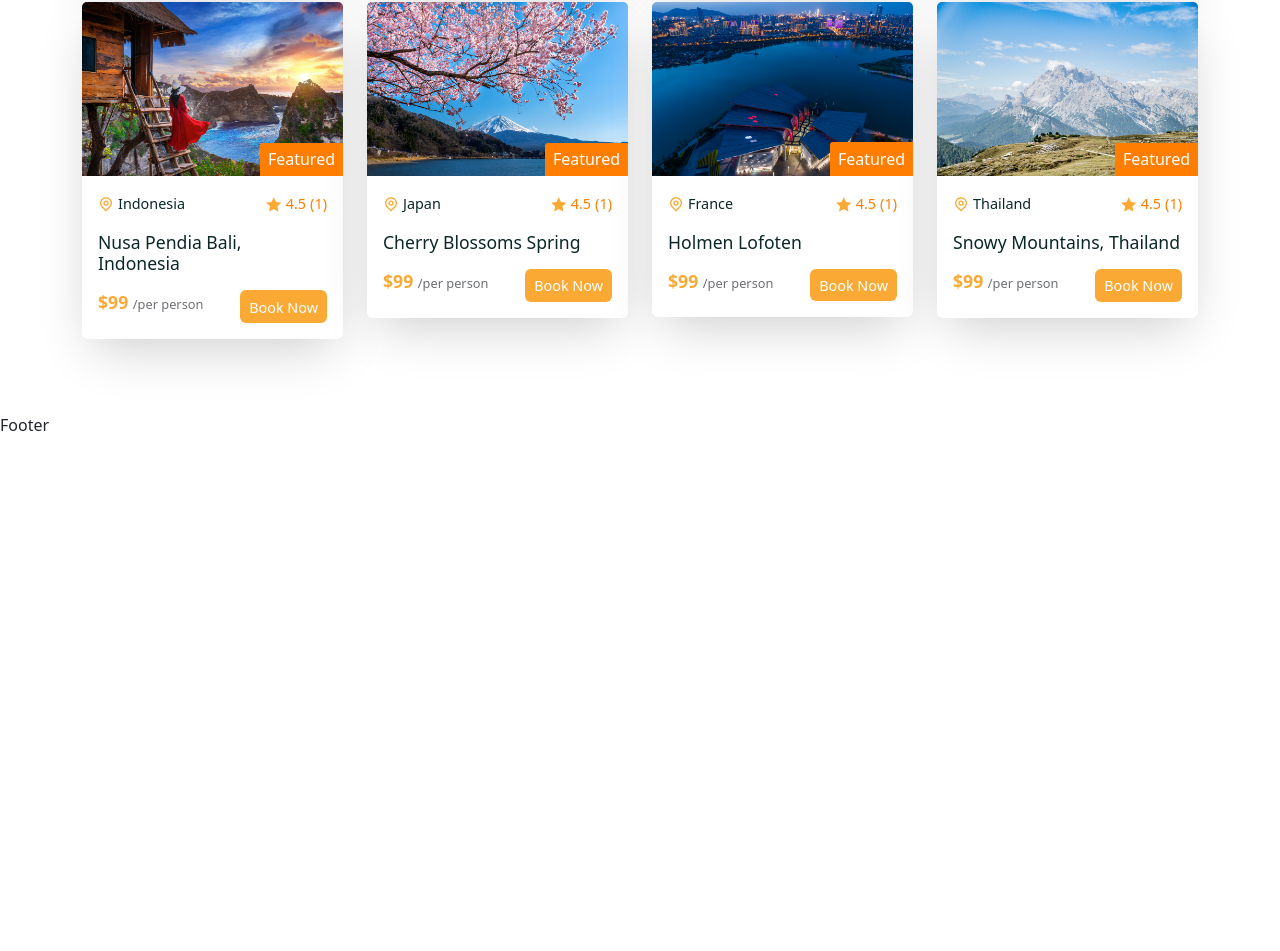
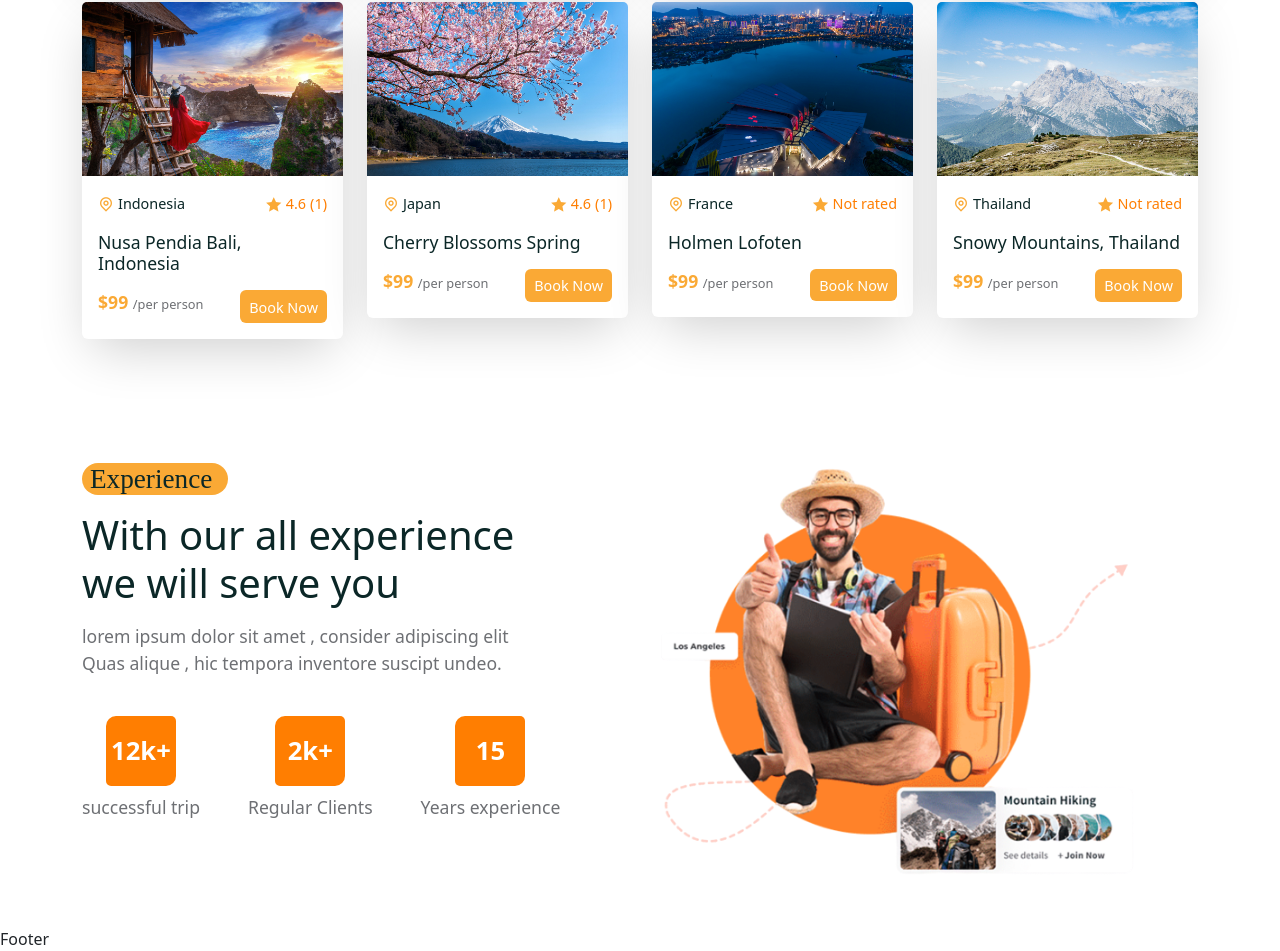
Before and after one commit to ajaysonere/ToursAndTravels, a React (Create React App) app in the folder tour-management/frontend/: page /home in a window 1280 px wide. Shown: the part 1547-2498 px from the top of the page. Before the commit the page ends 1984 px from the top, so only its background shows below. Built offline with nearby package versions, Linux system fonts and the light colour scheme; a web font is replaced by a local one.

Commit message:
experience section completed

```diff
--- a/tour-management/frontend/src/assets/data/tours.js
+++ b/tour-management/frontend/src/assets/data/tours.js
@@ -123,12 +123,7 @@ const tours = [
     price: 99,
     maxGroupSize: 8,
     desc: "this is the description",
-    reviews: [
-      {
-        name: "jhon doe",
-        rating: 4.6,
-      },
-    ],
+    reviews: [],
     avgRating: 4.5,
     photo: tourImg07,
     featured: false,
@@ -141,12 +136,7 @@ const tours = [
     price: 99,
     maxGroupSize: 8,
     desc: "this is the description",
-    reviews: [
-      {
-        name: "jhon doe",
-        rating: 4.6,
-      },
-    ],
+    reviews: [],
     avgRating: 4.5,
     photo: tourImg03,
     featured: false,
--- a/tour-management/frontend/src/pages/Home.js
+++ b/tour-management/frontend/src/pages/Home.js
@@ -4,6 +4,7 @@ import { Container ,Row , Col} from 'reactstrap';
 import heroImg from '../assets/images/hero-img01.jpg';
 import heroImg02 from '../assets/images/hero-img02.jpg';
 import heroVideo from '../assets/images/hero-video.mp4';
+import experienceImg from '../assets//images/experience.png';
 import SubTitle from '../shared/SubTitle.js';
 import SearchBar from '../shared/SearchBar';
 import FeaturedTourList from '../Featured-tours/FeaturedTourList';
@@ -79,6 +80,46 @@ function Home(){
           </section>
           {/* featured tour section end */}
 
+          {/* Experience Section start */}
+         <section>
+            <Container>
+               <Row>
+                  <Col lg='6'>
+                     <div className='experience_content'>
+                        <SubTitle subtitle={'Experience'}/>
+
+                        <h2>With our all experience <br /> we will serve you </h2>
+                        <p>lorem ipsum dolor sit amet , consider adipiscing elit
+                           <br/>
+                           Quas alique , hic tempora inventore suscipt undeo.
+                        </p>
+                     </div>
+
+                     <div className='counter_wrapper d-flex align-items-center gap-5'>
+                       <div className='counter_box'>
+                          <span>12k+</span>
+                          <h6>successful trip </h6>
+                       </div>
+                       <div className='counter_box'>
+                          <span>2k+</span>
+                          <h6>Regular Clients </h6>
+                       </div>
+                       <div className='counter_box'>
+                          <span>15</span>
+                          <h6>Years experience</h6>
+                       </div>
+                     </div>
+
+                  </Col>
+                  <Col lg='6'>
+                     <div className='experience_img'>
+                        <img src={experienceImg} alt='experience image'></img>
+                     </div>
+                  </Col>
+               </Row>
+            </Container>
+         </section>
+          {/* Experience Section end */}
        </>
     );
 }
--- a/tour-management/frontend/src/shared/TourCard.js
+++ b/tour-management/frontend/src/shared/TourCard.js
@@ -1,11 +1,14 @@
 import { Card , CardBody } from "reactstrap";
 import {Link} from 'react-router-dom';
+import calculatingAvgRating from "../utils/avgRating";
 
 import '../styles/tour-card.css';
 
 function TourCard({tour}){
 
-    const {id , title , photo , price , featured , avgRating , reviews ,city} = tour;
+    const {id , title , photo , price , featured , reviews ,city} = tour;
+
+    const {totalRating , avgRating} = calculatingAvgRating(reviews)
 
     return(
         <>
@@ -13,7 +16,7 @@ function TourCard({tour}){
               <Card>
                  <div className="tour_img">
                     <img src={photo} alt="tour img"></img>
-                    <span>Featured</span>
+                    {featured && <span>Featured</span>}
                  </div>
 
                     <CardBody>
@@ -22,7 +25,8 @@ function TourCard({tour}){
                                 <i class="ri-map-pin-line"></i>{city}
                             </span>
                             <span className="tour_rating d-flex align-items-center gap-1">
-                                <i class="ri-star-fill"></i>{avgRating}<span>({reviews.length})</span>
+                                <i class="ri-star-fill"></i>{avgRating === 0 ? null : avgRating}
+                                {totalRating === 0 ? ('Not rated ' ): (<span>({reviews.length})</span>)}
                             </span>
                         </div>
                         <h5 className="tour_title"><Link to={`/tours/${id}`}>{title}</Link></h5>
--- a/tour-management/frontend/src/styles/home.css
+++ b/tour-management/frontend/src/styles/home.css
@@ -51,3 +51,43 @@
     font-size: 2.3rem;
     font-weight: 500;
 }
+
+.experience_content h2{
+    font-size: 2.5rem;
+    margin-top: 1rem;
+    font-weight: 500;
+}
+
+.experience_content p{
+    font-size: 1.1rem;
+    color: var(--text-color);
+    margin-top: 1rem;
+}
+
+.counter_wrapper{
+    margin-top: 2.5rem;
+}
+
+.counter_box span{
+    width: 70px;
+    height: 70px;
+    margin: auto;
+    display: flex;
+    align-items: center;
+    justify-content: center;
+    background: var(--primary-color);
+    color: #fff;
+    font-size: 1.6rem;
+    font-weight: 600;
+    border-radius: 10px 5px 10px 5px;
+}
+
+.counter_box h6{
+    font-size: 1.1rem;
+    margin-top: 0.7rem;
+    color: var(--text-color);
+}
+
+.experience_img img{
+    width: 90%;
+}
--- /dev/null
+++ b/tour-management/frontend/src/utils/avgRating.js
@@ -0,0 +1,18 @@
+
+
+const calculatingAvgRating = reviews=>{
+        const totalRating = reviews?.reduce((acc , item)=> acc+item.rating , 0);
+
+    const avgRating = totalRating === 0
+                      ? ""
+                      : totalRating === 1
+                      ? totalRating
+                      : (totalRating / reviews?.length).toFixed(1);
+
+    return {
+        totalRating,
+        avgRating
+    }
+}
+
+export default calculatingAvgRating;
```
